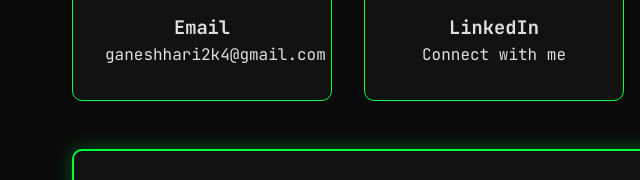
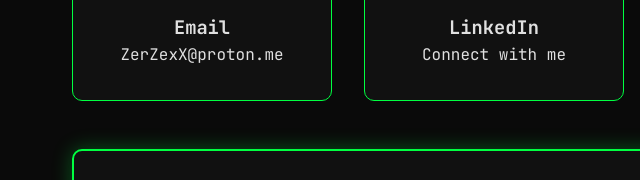
Before and after one commit to ZerZex1101/ZerZex1101.github.io, a plain HTML site: page index.html in a window 1280 px wide. Shown: the part 4589-4769 px from the top of the page, 0-640 px from the left. Drawn offline with Linux system fonts and the light colour scheme.

Commit message:
Update email contact link in index.html

```diff
--- a/index.html
+++ b/index.html
@@ -798,7 +798,7 @@
                 <div class="contact-card">
                     <div class="contact-icon">📧</div>
                     <h3>Email</h3>
-                    <a href="mailto:ganeshhari2k4@gmail.com">ganeshhari2k4@gmail.com</a>
+                    <a href="mailto:ZerZexX@proton.me">ZerZexX@proton.me</a>
                 </div>
 
                 <div class="contact-card">
```
